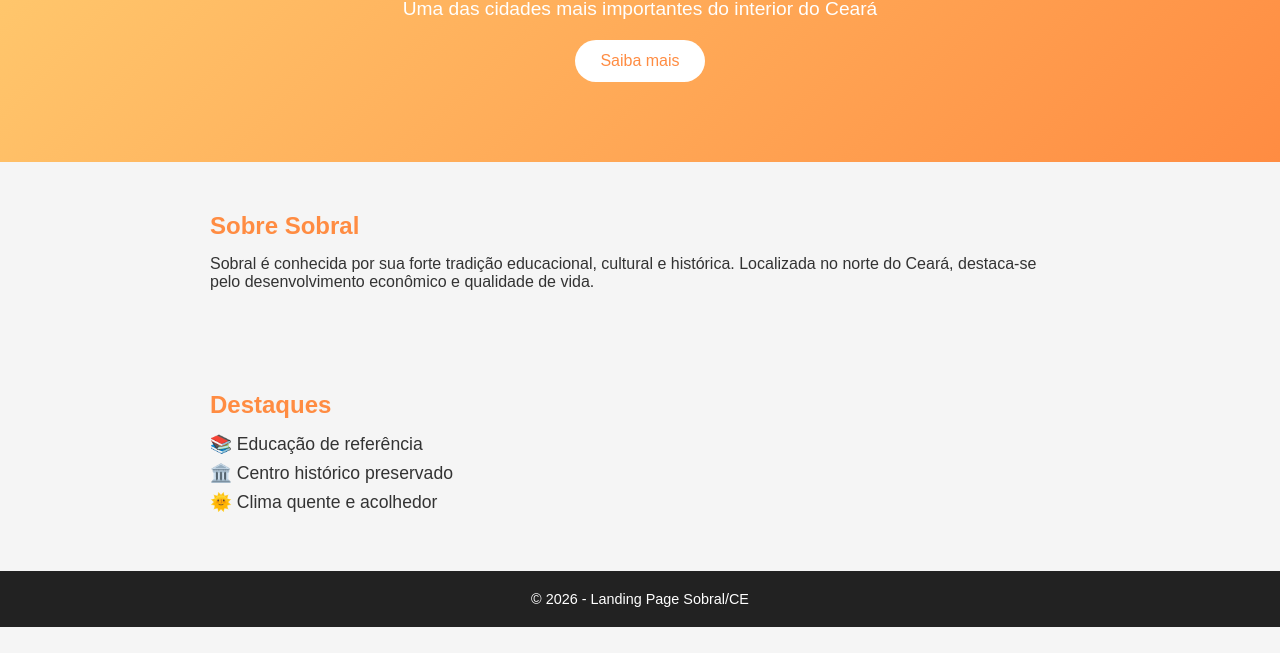
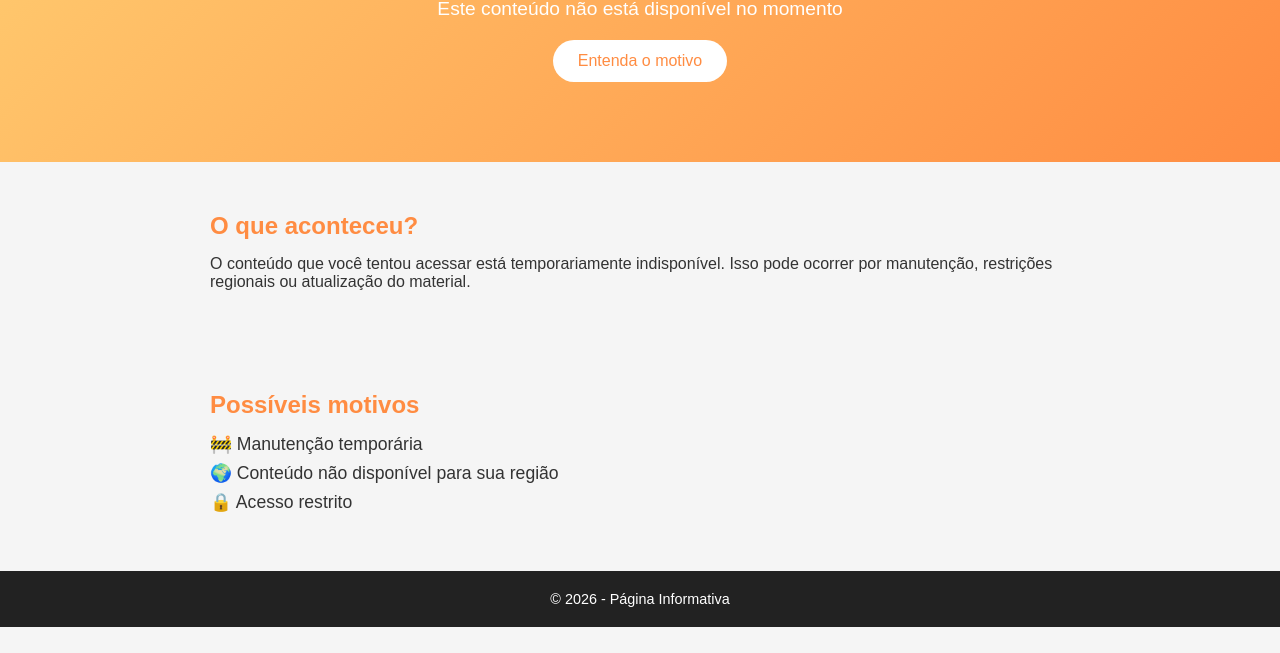
Before and after one commit to LeonardoCarneiroArruda/sobral-landing, a plain HTML site: page index.html in a window 1280 px wide. Shown: the part 147-800 px from the top of the page. Drawn offline with Linux system fonts and the light colour scheme.

Commit message:
second commit

```diff
--- a/index.html
+++ b/index.html
@@ -3,37 +3,37 @@
 <head>
   <meta charset="UTF-8" />
   <meta name="viewport" content="width=device-width, initial-scale=1.0"/>
-  <title>Sobral - Ceará</title>
+  <title>Conteúdo Indisponível</title>
   <link rel="stylesheet" href="style.css">
 </head>
 <body>
 
   <header class="hero">
-    <h1>Sobral</h1>
-    <p>Uma das cidades mais importantes do interior do Ceará</p>
-    <button id="btnInfo">Saiba mais</button>
+    <h1>Conteúdo Indisponível</h1>
+    <p>Este conteúdo não está disponível no momento</p>
+    <button id="btnInfo">Entenda o motivo</button>
   </header>
 
   <section class="about" id="about">
-    <h2>Sobre Sobral</h2>
+    <h2>O que aconteceu?</h2>
     <p>
-      Sobral é conhecida por sua forte tradição educacional, cultural e
-      histórica. Localizada no norte do Ceará, destaca-se pelo desenvolvimento
-      econômico e qualidade de vida.
+      O conteúdo que você tentou acessar está temporariamente indisponível.
+      Isso pode ocorrer por manutenção, restrições regionais ou atualização
+      do material.
     </p>
   </section>
 
   <section class="highlights">
-    <h2>Destaques</h2>
+    <h2>Possíveis motivos</h2>
     <ul>
-      <li>📚 Educação de referência</li>
-      <li>🏛️ Centro histórico preservado</li>
-      <li>🌞 Clima quente e acolhedor</li>
+      <li>🚧 Manutenção temporária</li>
+      <li>🌍 Conteúdo não disponível para sua região</li>
+      <li>🔒 Acesso restrito</li>
     </ul>
   </section>
 
   <footer>
-    <p>© 2026 - Landing Page Sobral/CE</p>
+    <p>© 2026 - Página Informativa</p>
   </footer>
 
   <script src="script.js"></script>
```
Also changed, not shown: indexOriginal.html (added, +41 -0 lines).
